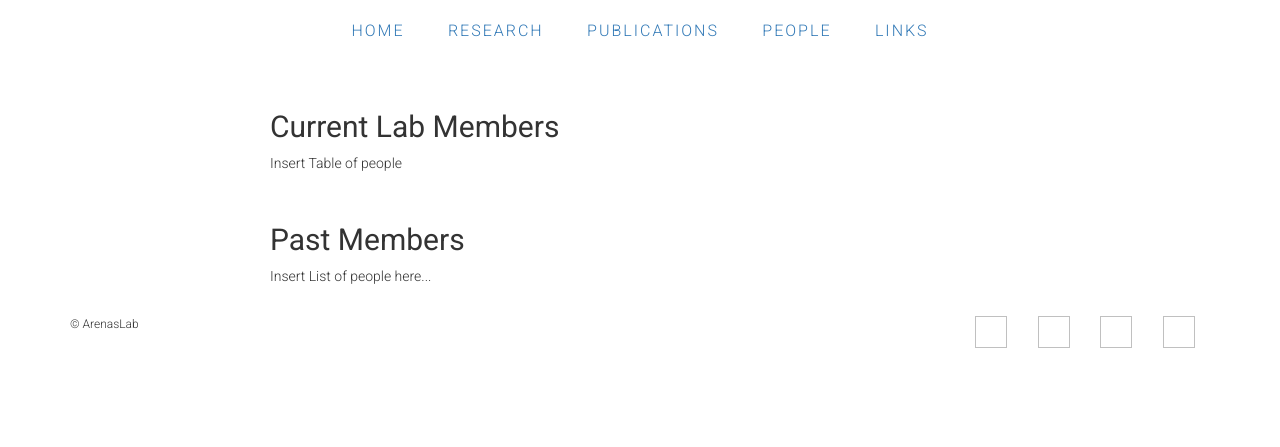
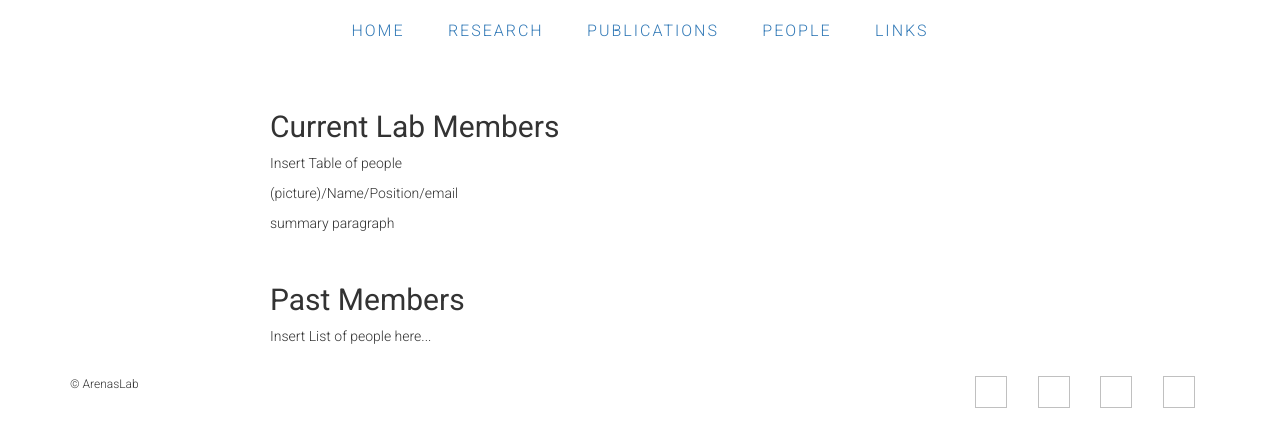
Before and after one commit to ArenasLab/arenaslab.github.io, a Jekyll site: the page people/index.html, which Jekyll copies as it is, in a window 1280 px wide. Shown: the top 447 px of the page. Built offline with Jekyll 4.4.1, drawn with Linux system fonts in a browser that asks for light colours.

Commit message:
Update index.html

```diff
--- a/people/index.html
+++ b/people/index.html
@@ -42,7 +42,9 @@
   <div class="members">
     <p>&nbsp<p>
     <h2>Current Lab Members</h2>
-    <p>Insert Table of people<p>
+    <p>Insert Table of people</p>
+    <p>(picture)/Name/Position/email</p>
+    <p>summary paragraph</p>
 
   </div>
   <p>&nbsp<p>
```
